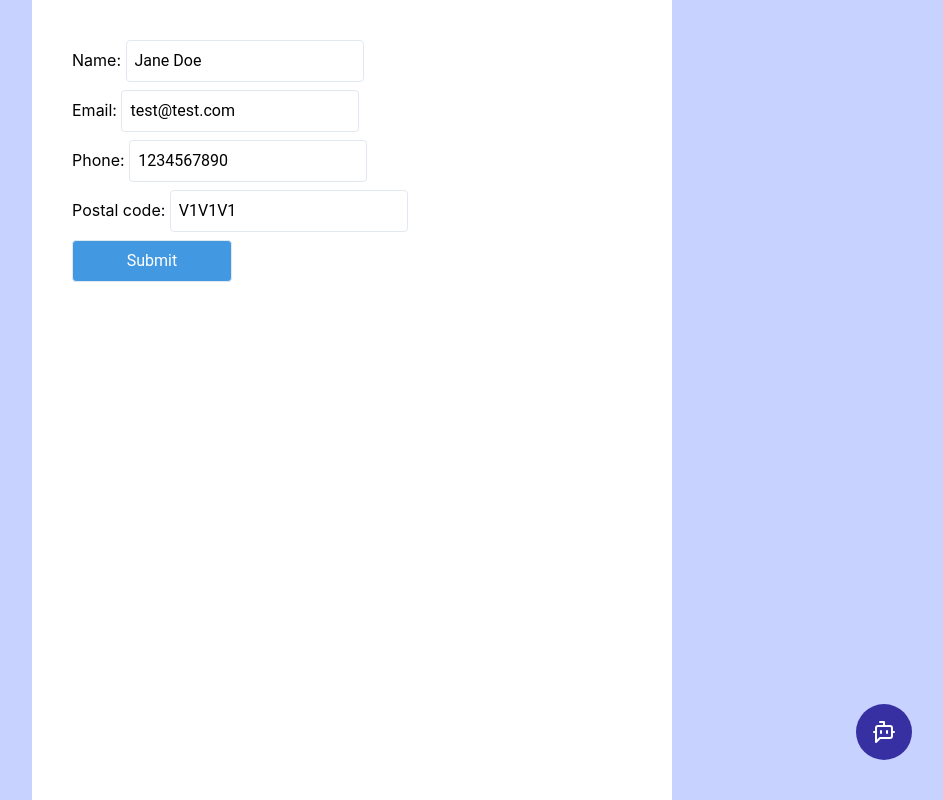
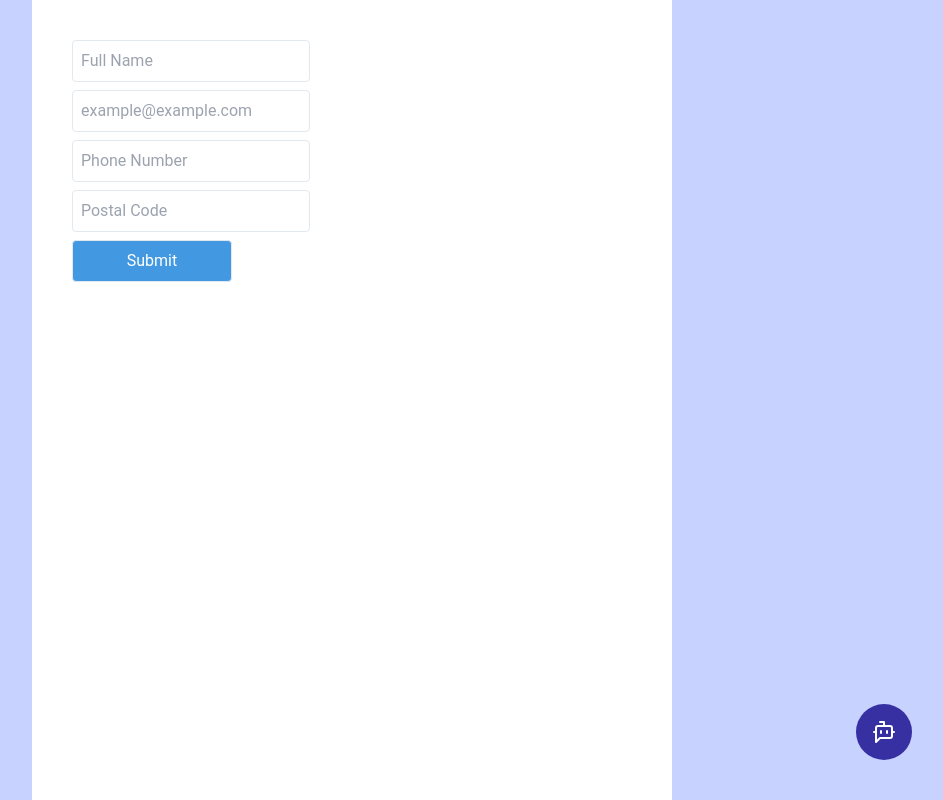
Before and after one commit to Akikaze1119/chatbot-app, a React (Create React App) app: page / in a window 1280 px wide. Shown: the whole page, without its empty margins (288-1231 px from the left). Built offline with nearby package versions, Linux system fonts and the light colour scheme.

Commit message:
feat: install and implement react-hook-form

```diff
--- a/package.json
+++ b/package.json
@@ -19,6 +19,7 @@
     "nodemon": "^3.1.0",
     "react": "^18.3.1",
     "react-dom": "^18.3.1",
+    "react-hook-form": "^7.53.0",
     "react-scripts": "5.0.1",
     "web-vitals": "^2.1.4",
     "ws": "^8.18.0"
--- a/src/backend/models/ai.ts
+++ b/src/backend/models/ai.ts
@@ -16,15 +16,27 @@ class Ai {
       const getAI = new GoogleGenerativeAI(googleGenAIKey);
       const model = getAI.getGenerativeModel({ model: 'gemini-pro' });
 
-      // if history is empty, add a default message
-      history.unshift({
-        role: 'user',
-        parts: [
+      // Add a default message for prompting the user to start the conversation
+      {
+        history.unshift(
           {
-            text: 'Hello, your name is gemini. You have to help giving some information about summer night movies.',
+            role: 'user',
+            parts: [
+              {
+                text: 'Hello, your name is gemini. You have to help giving some information about summer night movies.',
+              },
+            ],
           },
-        ],
-      });
+          {
+            role: 'model',
+            parts: [
+              {
+                text: 'Okay, I can help with that. What would you like to know?',
+              },
+            ],
+          }
+        );
+      }
 
       const chat = model.startChat({
         history: history,
--- a/src/components/ChatRoom.jsx
+++ b/src/components/ChatRoom.jsx
@@ -1,16 +1,33 @@
 import { useState } from 'react';
+import { useForm } from 'react-hook-form';
 import { formatText } from '../utils/formatText.js';
 
-export default function ChatRoom({}) {
-  const [value, setValue] = useState('');
+export default function ChatRoom() {
   const [error, setError] = useState('');
   const [chatHistory, setChatHistory] = useState([]);
 
-  const sendMessage = async (userText, history) => {
-    if (!userText) {
-      setError('ERROR! Please press clear button and ask a question');
-      return;
-    }
+  const {
+    register,
+    handleSubmit,
+    formState: { errors, isSubmitting },
+    reset,
+  } = useForm({
+    defaultValues: {
+      userText: '',
+    },
+    mode: 'onBlur',
+  });
+
+  const clear = () => {
+    reset();
+    setChatHistory([]);
+  };
+
+  /**
+   * send user input to the server and get the response
+   */
+  const onSubmit = async (data) => {
+    const userText = data.userText;
     const chatId = localStorage.getItem('chatId');
     try {
       const response = await fetch('http://localhost:8000/api/messages', {
@@ -20,7 +37,7 @@ export default function ChatRoom({}) {
         },
         body: JSON.stringify({
           chatId: chatId,
-          history: history,
+          history: chatHistory,
           content: userText,
         }),
       });
@@ -37,17 +54,10 @@ export default function ChatRoom({}) {
           parts: [{ text: data.aiMessage.content }],
         },
       ]);
-      setValue('');
     } catch (error) {
       console.error(error);
       setError('Something went wrong! Please try again later');
     }
-  };
-
-  const clear = () => {
-    setValue('');
-    setError('');
-    setChatHistory([]);
   };
 
   /**
@@ -100,24 +110,32 @@ export default function ChatRoom({}) {
     <div>
       <h2 className='text-xl'>What do you want to know?</h2>
       <div className='input-container'>
-        <input
-          className='w-1/2 border-2 border-gray-300 p-2 rounded-lg mr-2'
-          value={value}
-          placeholder='Ask me anything...'
-          onChange={(e) => setValue(e.target.value)}
-        />
-        {!error && (
-          <button className={'submit-button'} onClick={() => sendMessage(value, chatHistory)}>
+        <form onSubmit={handleSubmit(onSubmit)}>
+          <input
+            className='w-1/2 border-2 border-gray-300 p-2 rounded-lg mr-2'
+            type='text'
+            {...register('userText', { required: 'Enter here.' })}
+            placeholder='Ask me anything...'
+            // disabled={isSubmitting}
+          />
+          <button className={'submit-button'} type={'submit'} disabled={isSubmitting}>
             Ask me
           </button>
-        )}
-        {error && (
-          <button className={'submit-button'} onClick={clear} type='button'>
-            Clear
-          </button>
-        )}
+          {errors && <p>{errors.userText?.message}</p>}
+        </form>
       </div>
-      {error && <p>error {error}</p>}
+      {error && <p>{error}</p>}
+      {chatHistory.length > 1 && (
+        <button
+          className='submit-button'
+          onClick={(e) => {
+            handleRestart(e);
+          }}
+          type='submit'
+        >
+          Restart
+        </button>
+      )}
       <div className='mt-4'>
         {chatHistory.map((chatItem, _index) => (
           <div className='mb-4' key={`${chatItem.role}-${_index}`}>
@@ -131,17 +149,6 @@ export default function ChatRoom({}) {
           </div>
         ))}
       </div>
-      {chatHistory.length > 1 && (
-        <button
-          className='submit-button'
-          onClick={(e) => {
-            handleRestart(e);
-          }}
-          type='submit'
-        >
-          Restart
-        </button>
-      )}
     </div>
   );
 }
--- a/src/components/UserForm.jsx
+++ b/src/components/UserForm.jsx
@@ -1,26 +1,33 @@
 import { useState } from 'react';
+import { useForm } from 'react-hook-form';
 
 export default function UserForm({ onShowForm }) {
   const [error, setError] = useState(null);
-  const [userInfo, setUserInfo] = useState({
-    name: 'Jane Doe',
-    email: 'test@test.com',
-    phone: '1234567890',
-    postalCode: 'V1V1V1',
+
+  const {
+    register,
+    handleSubmit,
+    formState: { errors, isSubmitting },
+  } = useForm({
+    defaultValues: {
+      name: '',
+      email: '',
+      phone: '',
+      postalCode: '',
+    },
+    mode: 'onBlur',
   });
-
-  const handleUserInfoChange = (e) => {
-    const { name, value } = e.target;
-    setUserInfo((prevInfo) => ({
-      ...prevInfo,
-      [name]: value,
-    }));
-  };
 
   /**
    * send user info to the server to start the chat
    */
-  const startChat = async () => {
+  const startChat = async (data) => {
+    const userInfo = {
+      name: data.name,
+      email: data.email,
+      phone: data.phone,
+      postalCode: data.postalCode,
+    };
     try {
       const response = await fetch('http://localhost:8000/api/chats', {
         method: 'POST',
@@ -40,11 +47,10 @@ export default function UserForm({ onShowForm }) {
   /**
    * handle user info form submission
    */
-  const handleSubmitUserInfo = async (e) => {
-    e.preventDefault();
+  const onSubmit = async (data) => {
     try {
       // 1. start the chat with the user info
-      const result = await startChat();
+      const result = await startChat(data);
       if (result.error) {
         setError(result.error);
       } else {
@@ -53,8 +59,6 @@ export default function UserForm({ onShowForm }) {
         result.user.id && localStorage.setItem('userId', result.user.id);
 
         // 3. clear the form and show the chat room
-        setError(null);
-        setUserInfo(null);
         onShowForm(false);
       }
     } catch (error) {
@@ -64,49 +68,55 @@ export default function UserForm({ onShowForm }) {
   };
 
   return (
-    <form onSubmit={handleSubmitUserInfo} className='flex flex-col gap-2'>
+    <form onSubmit={handleSubmit(onSubmit)} className='flex flex-col gap-2'>
       <div>
-        <label>Name: </label>
         <input
           type='text'
-          name='name'
-          value={userInfo.name}
-          onChange={handleUserInfoChange}
-          required
+          {...register('name', { required: 'This is required.' })}
+          placeholder='Full Name'
         />
+        {errors && <p className='text-red-600 text-sm'>{errors.name?.message}</p>}
       </div>
       <div>
-        <label>Email: </label>
         <input
           type='email'
-          name='email'
-          value={userInfo.email}
-          onChange={handleUserInfoChange}
-          required
+          {...register('email', {
+            required: 'This is required.',
+            pattern: {
+              value: /\S+@\S+\.\S+/,
+              message: 'Entered value does not match email format',
+            },
+          })}
+          placeholder='example@example.com'
         />
+        {errors && <p className='text-red-600 text-sm'>{errors.email?.message}</p>}
       </div>
       <div>
-        <label>Phone: </label>
         <input
           type='tel'
-          name='phone'
-          value={userInfo.phone}
-          onChange={handleUserInfoChange}
-          required
+          {...register('phone', {
+            required: 'This is required.',
+            maxLength: { value: 10, message: 'Max length is 10. Enter without "-"' },
+            minLength: { value: 10, message: 'Min length is 10. Enter without "-"' },
+          })}
+          placeholder='Phone Number'
         />
+        {errors && <p className='text-red-600 text-sm'>{errors.phone?.message}</p>}
       </div>
       <div>
-        <label>Postal code: </label>
         <input
           type='text'
-          name='postalCode'
-          value={userInfo.postalCode}
-          onChange={handleUserInfoChange}
-          required
+          {...register('postalCode', {
+            required: 'This is required.',
+            maxLength: { value: 6, message: 'Max length is 6. Enter without "-"' },
+            minLength: { value: 6, message: 'Min length is 6. Enter without "-"' },
+          })}
+          placeholder='Postal Code'
         />
+        {errors && <p className='text-red-600 text-sm'>{errors.postalCode?.message}</p>}
       </div>
-      {error && <p className='text-red-600'>{error}</p>}
-      <button className={'submit-button'} type='submit'>
+      {error && <p className='text-red-600 text-sm'>{error}</p>}
+      <button className={'submit-button'} type='submit' disabled={isSubmitting}>
         Submit
       </button>
     </form>
```
Also changed, not shown: 2 other files (tests, documents, lock files or other folders).
